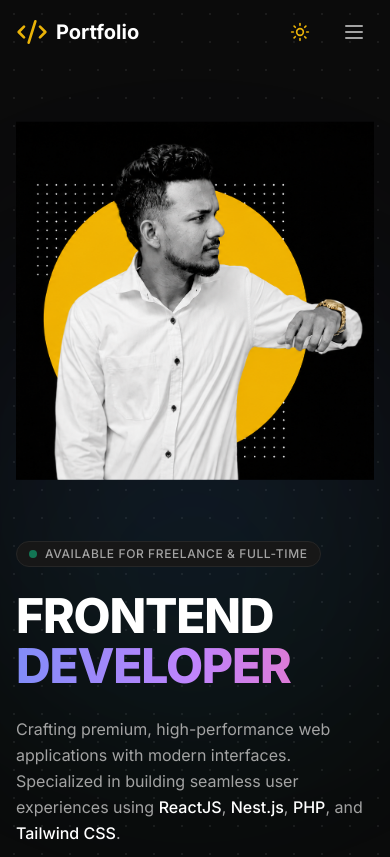
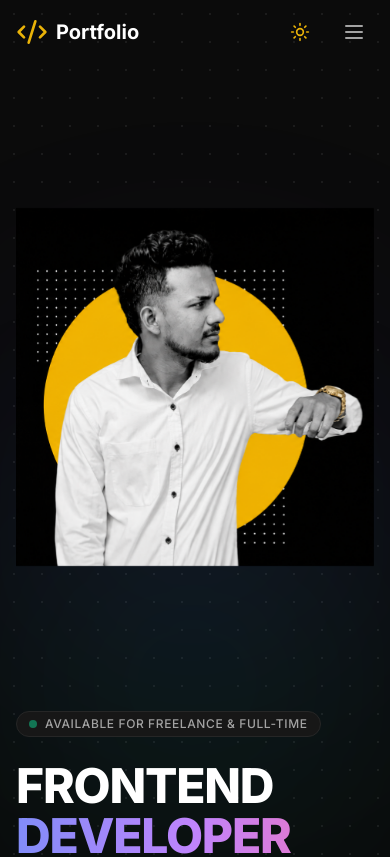
Before and after one commit to Dumindu-Dulanjaya/New-react-Portfolio, a React (Vite) app: page / in a window 390 px wide. Shown: the top 857 px of the page. Built offline with nearby package versions, Linux system fonts and the light colour scheme.

Commit message:
Make Hero image stable and animate only the background dot grid layer

```diff
--- a/src/pages/Home.tsx
+++ b/src/pages/Home.tsx
@@ -201,64 +201,53 @@ const Home = () => {
                 </motion.div>
               </div>
 
-              {/* Right Side: Large Borderless Minimalist Image */}
+              {/* Right Side: Large Borderless Minimalist Image (Stable with Animated Dot Grid Behind) */}
               <div className="lg:col-span-6 flex justify-center lg:justify-end order-1 lg:order-2 overflow-visible">
-                <div className="relative flex justify-center items-center w-full max-w-[500px] lg:max-w-[560px] xl:max-w-[620px]">
+                <div className="relative flex justify-center items-center w-full max-w-[500px] lg:max-w-[560px] xl:max-w-[620px] h-[550px] overflow-visible">
 
-                  {/* Yellow Circle Floating Wrapper */}
-                  <motion.div
-                    animate={{ y: [-4, 4] }}
-                    transition={{
-                      repeat: Infinity,
-                      repeatType: "reverse",
-                      duration: 5,
-                      ease: "easeInOut"
-                    }}
-                    className="absolute z-0 w-[280px] h-[280px] lg:w-[400px] lg:h-[400px]"
-                  >
-                    {/* Yellow Circle Parallax Core */}
+                  {/* Animated HTML Dot Grid Layer Behind the Circle */}
+                  <div className="absolute inset-0 z-0 flex items-center justify-center pointer-events-none overflow-visible">
+                    <div className="grid grid-cols-10 gap-x-6 gap-y-6 opacity-30">
+                      {Array.from({ length: 80 }).map((_, i) => (
+                        <motion.div
+                          key={i}
+                          className="w-1 h-1 rounded-full bg-white"
+                          animate={{
+                            scale: [1, 1.6, 1],
+                            opacity: [0.2, 0.8, 0.2]
+                          }}
+                          transition={{
+                            duration: 4 + (i % 4),
+                            repeat: Infinity,
+                            ease: "easeInOut",
+                            delay: (i % 10) * 0.15
+                          }}
+                        />
+                      ))}
+                    </div>
+                  </div>
+
+                  {/* Stable Yellow Circle */}
+                  <div className="absolute z-0 w-[280px] h-[280px] lg:w-[400px] lg:h-[400px] flex items-center justify-center">
                     <motion.div
                       initial={{ scale: 0.6, opacity: 0 }}
                       animate={{ scale: 1, opacity: 1 }}
                       transition={{ duration: 0.8, ease: "easeOut" }}
-                      style={{
-                        x: circleX,
-                        y: circleY,
-                      }}
                       className="w-full h-full rounded-full bg-[#EAB308]"
                     />
-                  </motion.div>
+                  </div>
 
-                  {/* Portrait Image Floating Wrapper (with delay offset) */}
-                  <motion.div
-                    animate={{ y: [-8, 8] }}
-                    transition={{
-                      repeat: Infinity,
-                      repeatType: "reverse",
-                      duration: 5,
-                      ease: "easeInOut",
-                      delay: 0.4
-                    }}
-                    className="relative z-10 flex justify-center items-center"
-                  >
-                    {/* Portrait Image Parallax Core */}
+                  {/* Stable Portrait Image */}
+                  <div className="relative z-10 flex justify-center items-center">
                     <motion.img
-                      initial={{ opacity: 0, y: 30 }}
+                      initial={{ opacity: 0, y: 20 }}
                       animate={{ opacity: 1, y: 0 }}
-                      transition={{ duration: 0.8, delay: 0.3, ease: "easeOut" }}
-                      style={{
-                        x: portraitX,
-                        y: portraitY,
-                        rotateX: portraitRotateX,
-                        rotateY: portraitRotateY,
-                        rotateZ: portraitRotateZ,
-                        transformStyle: 'preserve-3d'
-                      }}
+                      transition={{ duration: 0.8, delay: 0.2, ease: "easeOut" }}
                       src={portfolioimage}
                       alt="Dumindu Dulanjaya"
                       className="h-[380px] lg:h-[520px] w-auto object-contain select-none translate-y-4"
                     />
-                  </motion.div>
+                  </div>
 
                 </div>
               </div>
```
